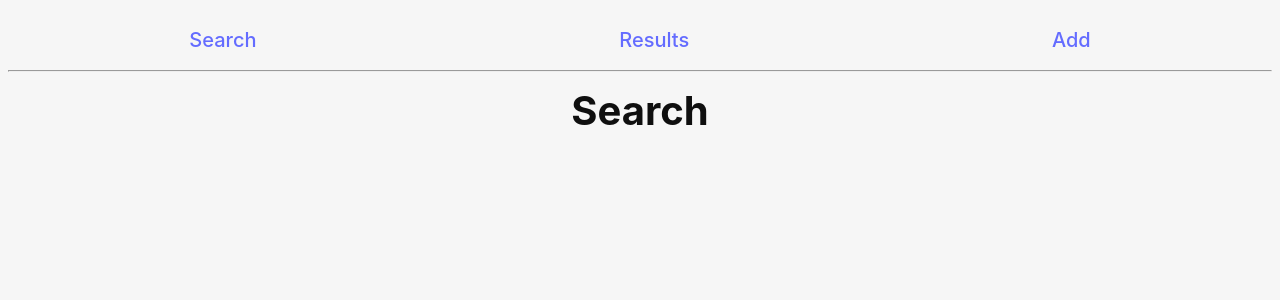
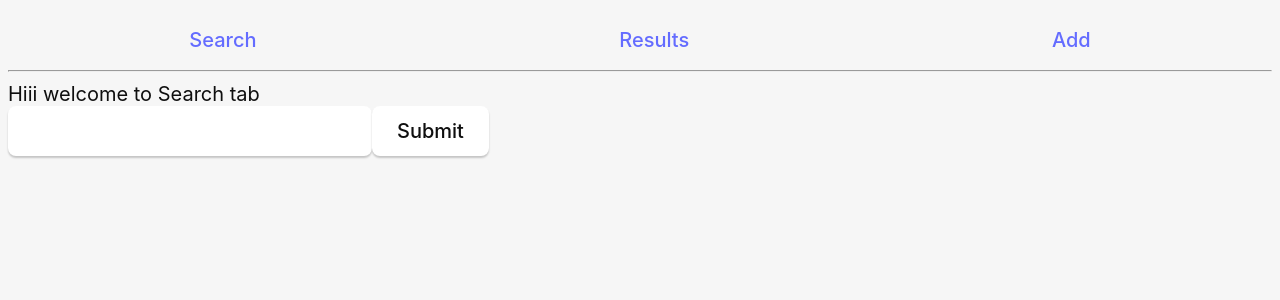
Before and after one commit to chipshifter/tagmaid, a React (Vite) app: page / in a window 1280 px wide. Shown: the top 300 px of the page. Built offline with nearby package versions, Linux system fonts and the light colour scheme.

Commit message:
Add search tab (no css)

```diff
--- a/src/App.tsx
+++ b/src/App.tsx
@@ -8,13 +8,12 @@ import {
 import reactLogo from "./assets/react.svg";
 import { invoke } from "@tauri-apps/api/tauri";
 import "./App.css";
+import { SearchTab } from "./Search";
 
 function App() {
   const [greetMsg, setGreetMsg] = useState("");
-  const [name, setName] = useState("");
-  const [selectedTab, setSelectedTab] = useState("Search");
 
-  async function greet() {
+  async function searchig() {
     // Learn more about Tauri commands at https://tauri.app/v1/guides/features/command
     setGreetMsg(await invoke("greet", { name }));
   }
@@ -24,14 +23,14 @@ function App() {
       <nav className="tabs">
         <div className="tabs-buttons">
           <Link to="/">Search</Link>
-          <Link className="link" to="/results">Results</Link>
-          <Link className="link" to="/add">Add</Link>
+          <Link to="/results">Results</Link>
+          <Link to="/add">Add</Link>
         </div>
       </nav>
       <hr />
       <Routes>
         <Route path="/" element={
-          <h1>Search</h1>
+          <SearchTab />
         } />
         <Route path="/results" element={
           <h1>Results</h1>
--- /dev/null
+++ b/src/Search.tsx
@@ -0,0 +1,34 @@
+import React from "react";
+
+class SearchForm extends React.Component {
+    constructor(props) {
+        super(props);
+        this.state = { value: '' };
+        this.handleChange = this.handleChange.bind(this);
+        this.handleSubmit = this.handleSubmit.bind(this);
+    }
+
+    handleChange(event) { this.setState({ value: event.target.value }); }
+    handleSubmit(event) {
+        // Do the search
+        event.preventDefault();
+    }
+
+    render() {
+        return (
+            <form onSubmit={this.handleSubmit}>
+                <input type="text" value={this.state.value} onChange={this.handleChange} />
+                <input type="submit" value="Submit" />
+            </form>
+        );
+    }
+}
+
+export function SearchTab() {
+    return (
+        <>
+            <span>Hiii welcome to Search tab</span>
+            <SearchForm />
+        </>
+    )
+}
```
